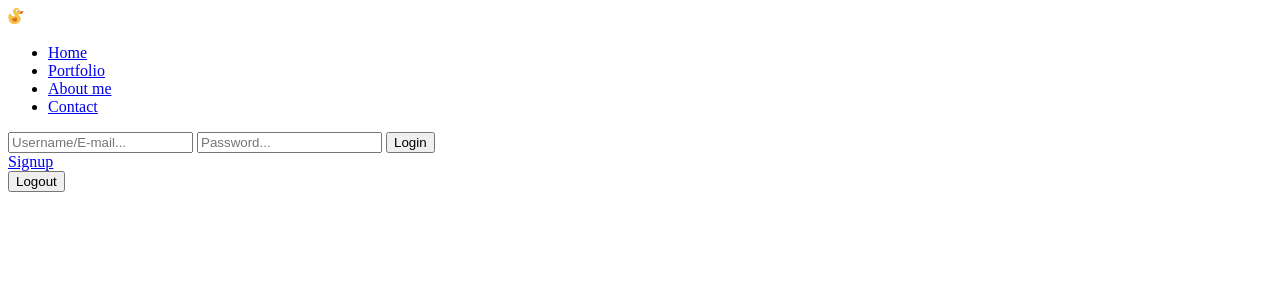
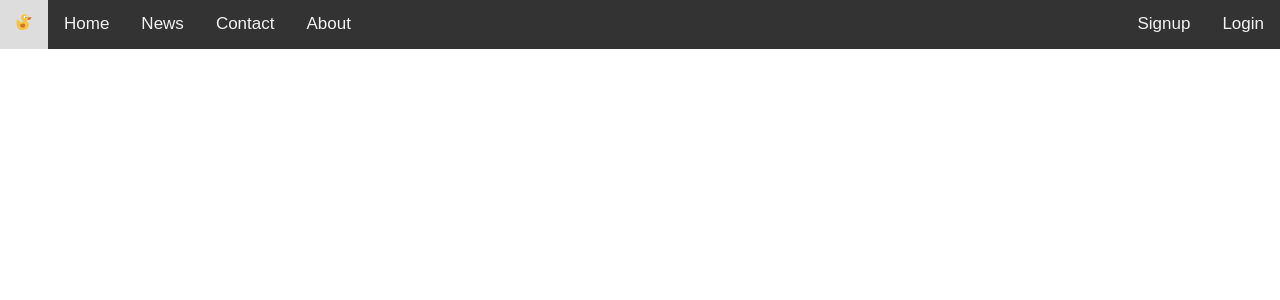
Before and after one commit to urosmiha/LAN_Sharing, a PHP site: page /header.php in a window 1280 px wide. Shown: the top 300 px of the page. Run offline with PHP 8.4, Linux system fonts and the light colour scheme.

Commit message:
Added basic header tabs

```diff
--- a/header.php
+++ b/header.php
@@ -8,26 +8,16 @@
     </head>
     <body>
         <header>
-            <nav>
-                <a href="#">
+            <link rel="stylesheet" href="style/header.style.css">
+            <div class="topnav">
+                <a class="left-side" href="#">
                     <img src="img/duckling.png" alt="logo">
                 </a>
-                <ul>
-                    <li><a href="index.php">Home</a></li>
-                    <li><a href="index.php">Portfolio</a></li>
-                    <li><a href="index.php">About me</a></li>
-                    <li><a href="index.php">Contact</a></li>
-                </ul>
-                <div>
-                    <form action="includes/login.php" method="post">
-                        <input type="text" name="mailuid" placeholder="Username/E-mail...">
-                        <input type="password" name="pwd" placeholder="Password...">
-                        <button type="submit" name="login-submit">Login</button>
-                    </form>
-                    <a href="signup.php">Signup</a>
-                    <form action="includes/logout.php" method="post">
-                        <button type="submit" name="logout-submit">Logout</button>
-                    </form>
-                </div>
-            </nav>
+                <a class="left-side" href="#index.php">Home</a>
+                <a class="left-side" href="#index.php">News</a>
+                <a class="left-side" href="#index.php">Contact</a>
+                <a class="left-side" href="#index.php">About</a>
+                <a class="right-side" href="includes/login.php">Login</a>
+                <a class="right-side" href="includes/signup.php">Signup</a>
+            </div>
         </header>
--- /dev/null
+++ b/style/header.style.css
@@ -0,0 +1,35 @@
+body {
+    margin: 0;
+    font-family: Arial, Helvetica, sans-serif;
+}
+
+.topnav {
+    overflow: hidden;
+    background-color: #333;
+}
+
+.topnav a {
+    color: #f2f2f2;
+    text-align: center;
+    padding: 14px 16px;
+    text-decoration: none;
+    font-size: 17px;
+}
+
+.topnav a:hover {
+    background-color: #ddd;
+    color: black;
+}
+
+/* .topnav a.active {
+    background-color: #4CAF50;
+    color: white;
+} */
+
+.left-side {
+    float: left;
+}
+
+.right-side {
+    float: right;
+}
```
